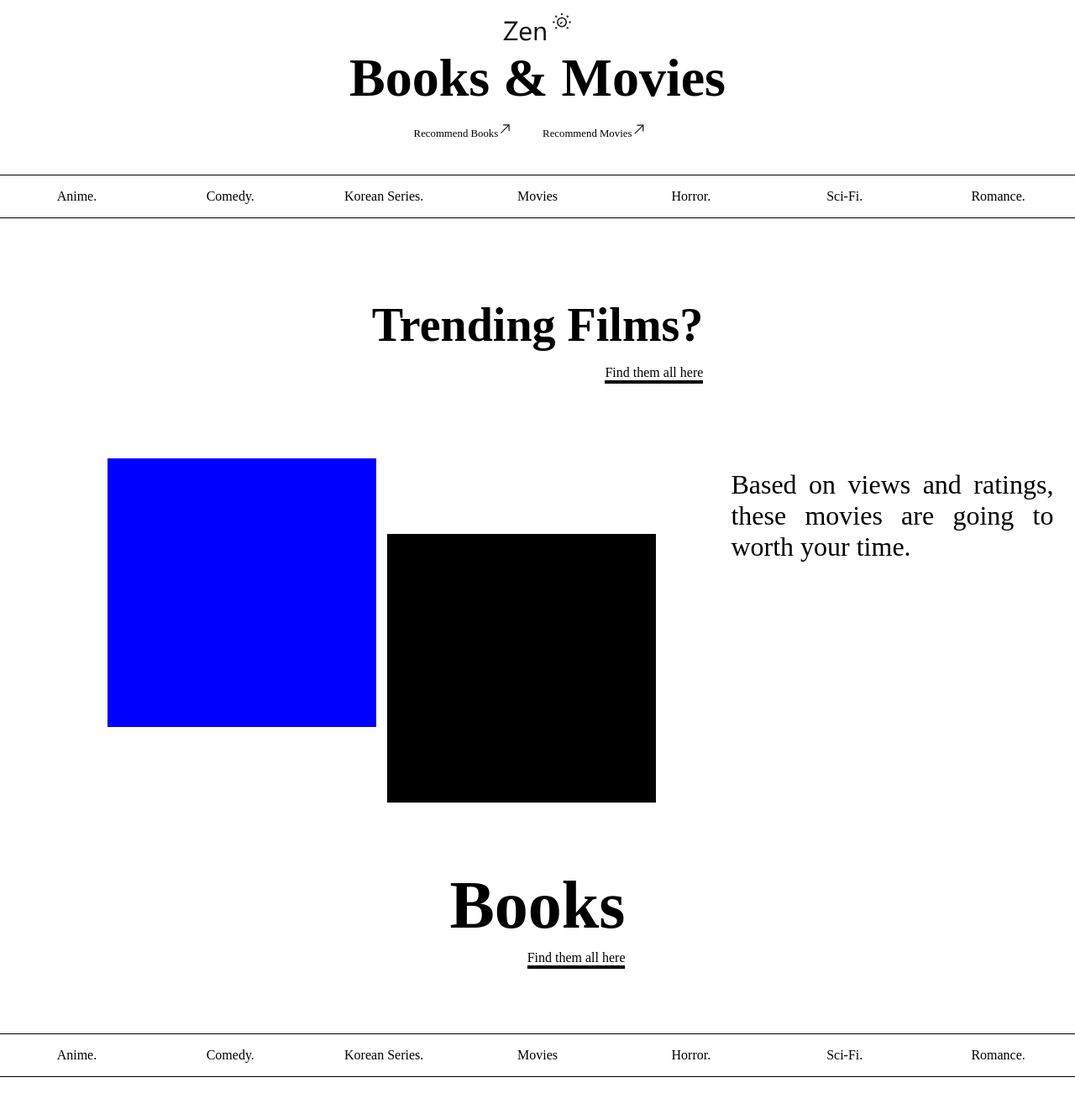
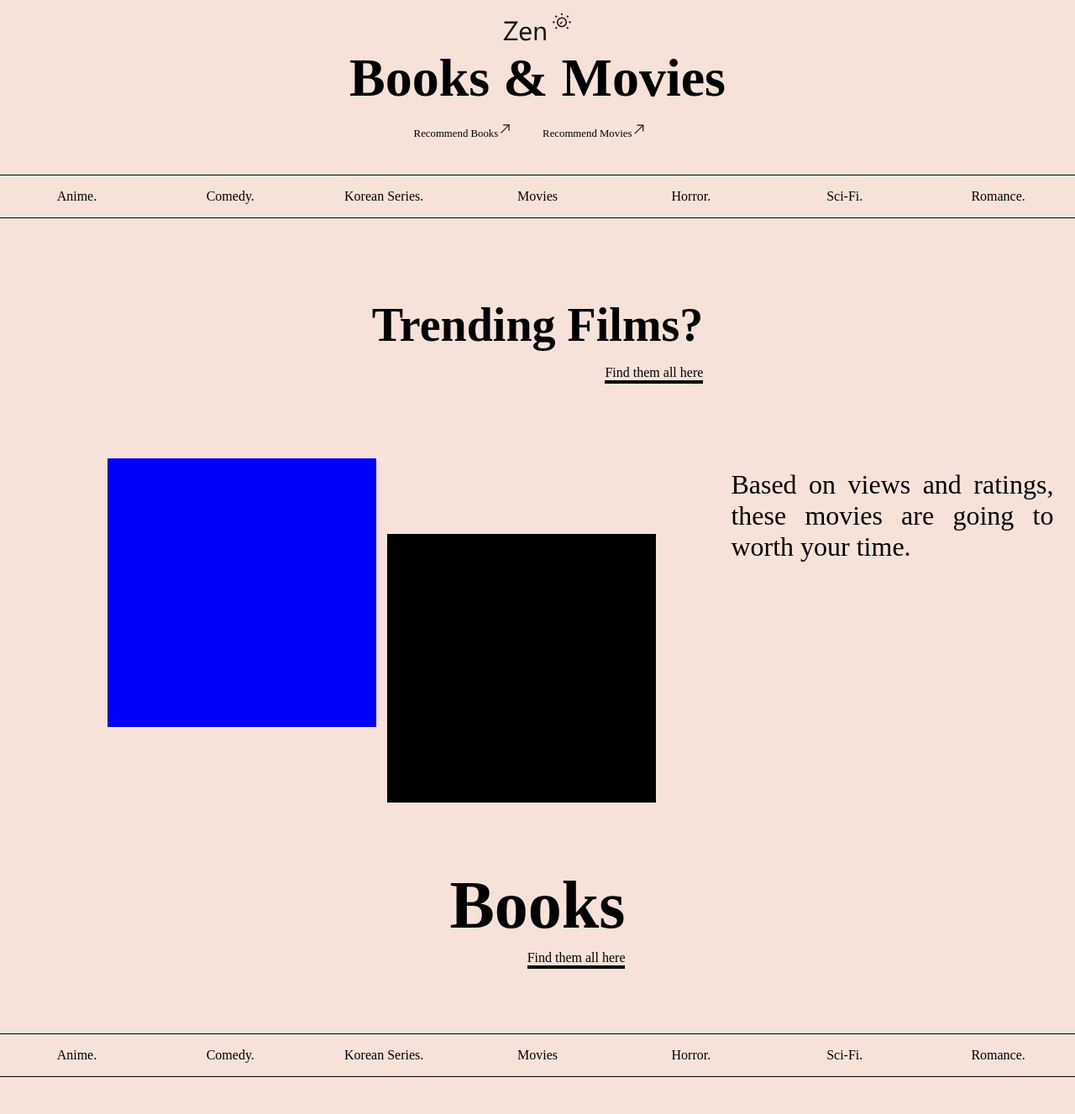
Before and after one commit to Goodness5/moviebuddy, a Django app: page / in a window 1280 px wide. Shown: the whole page at 84% size. Run offline with Django 3.2, Linux system fonts and the light colour scheme.

Commit message:
starts this again

```diff
--- a/accounts/static/accounts/index.css
+++ b/accounts/static/accounts/index.css
@@ -1,5 +1,5 @@
 body{
-    background-color: white;
+    background-color: #F7E2D9;
     margin: 0 ;
 }
 .container{
```
Also changed, not shown: accounts/static/accounts/index.js (+9 -0 lines).
